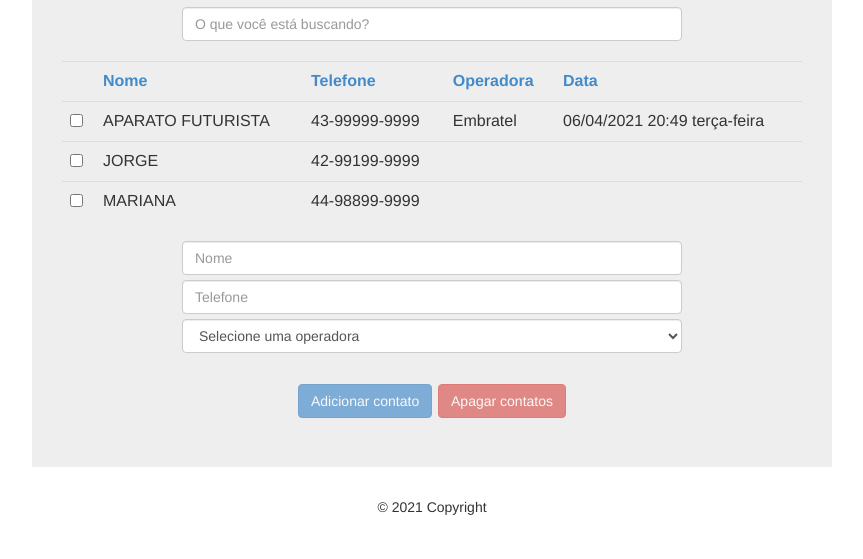
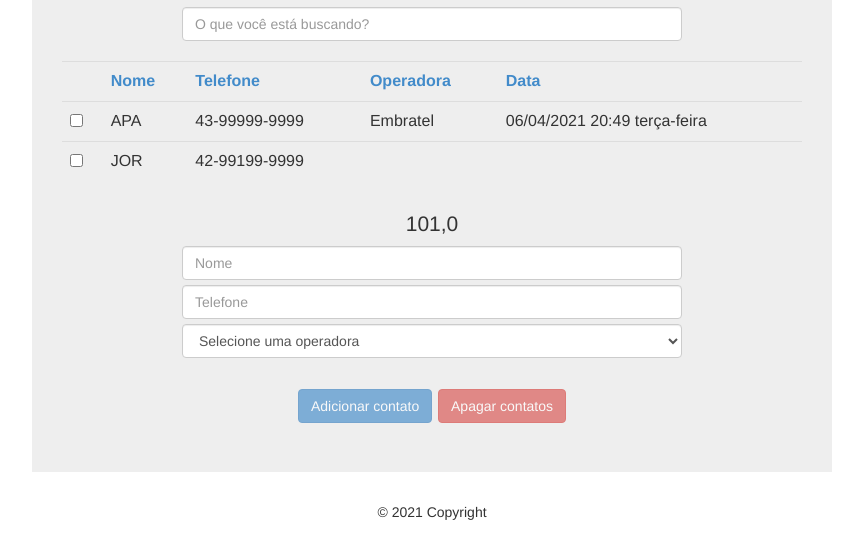
Before and after one commit to katiasilva13/AngularJS-Rodrigo-Branas, a plain HTML site: page index.html in a window 1280 px wide. Shown: the part 117-676 px from the top of the page, without its empty margins (208-1071 px from the left). Drawn offline with nearby package versions, Linux system fonts and the light colour scheme.

Commit message:
number e limitTo - v1.4.6

```diff
--- a/index.html
+++ b/index.html
@@ -91,7 +91,6 @@
 <body ng-controller="listaTelefonicaCtrl">
     <div class="jumbotron">
         <h3>{{app}}</h3>
-
 		<input class="form-control" type="text" ng-model="criterioDeBusca" placeholder="O que você está buscando?"/>
         <!-- ng-ig= lazy loading, coisas que pesam mais na memória,
             do contrário pode usar ng-show ou ng-hide-->
@@ -106,14 +105,19 @@
             <!-- orderBy:'nome':'false' ou orderBy:'nome' = nome ASC -->
             <!-- orderBy:'nome':'true' = nome DESC -->
             <!-- filter:{nome: criterioDeBusca} = filtra só por nome (e não por operadora, por exemplo) -->
-            <tr ng-class="{'selecionado negrito': contato.selecionado}" ng-repeat="contato in contatos | filter:criterioDeBusca | orderBy:criterioDeOrdenacao:direcaoDaOrdenacao ">
+            <tr ng-class="{'selecionado negrito': contato.selecionado}" ng-repeat="contato in contatos | limitTo:2 | filter:criterioDeBusca | orderBy:criterioDeOrdenacao:direcaoDaOrdenacao ">
                 <td><input type="checkbox" ng-model="contato.selecionado"></td>
-                <td>{{contato.nome | uppercase}}</td>
+                <td>{{contato.nome | uppercase | limitTo:3}}</td>
                 <td>{{contato.telefone}}</td>
                 <td>{{contato.operadora.nome}}</td>
                 <td>{{contato.data | date: 'dd/MM/yyyy HH:mm EEEE'}}</td>
             </tr>
         </table>
+
+        <!-- {{100 | number}} -->
+        <!-- {{100.246 | number:3}} -->
+        {{100.96 | number:1}}
+
         <form name="contatoForm" center-block>
             <input class="form-control" type="text" ng-model="contato.nome" name="nome" placeholder="Nome"
                 ng-required="true" ng-minlength="7" />
@@ -158,6 +162,7 @@
             ng-disabled="!isContatoSelecionado(contatos)">
             Apagar contatos
         </button>
+
     </div>
     <!-- usar http-server se utilizando o chrome etc -->
     <div ng-include="'footer.html'"></div>
```
